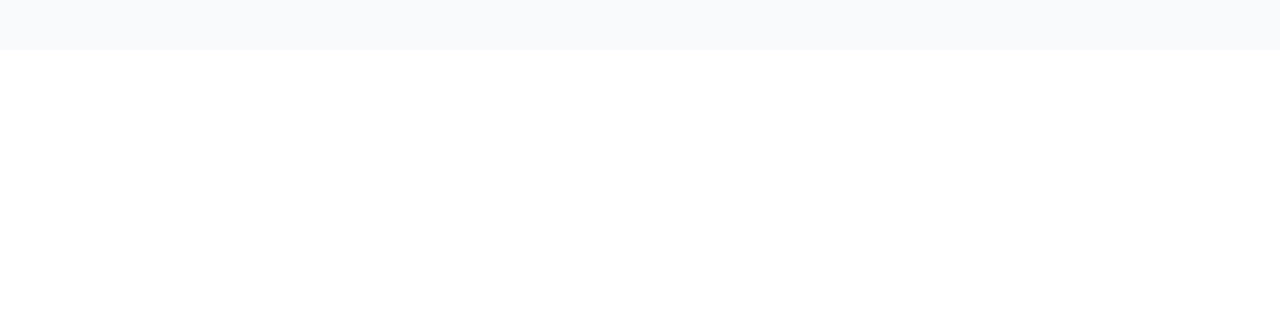
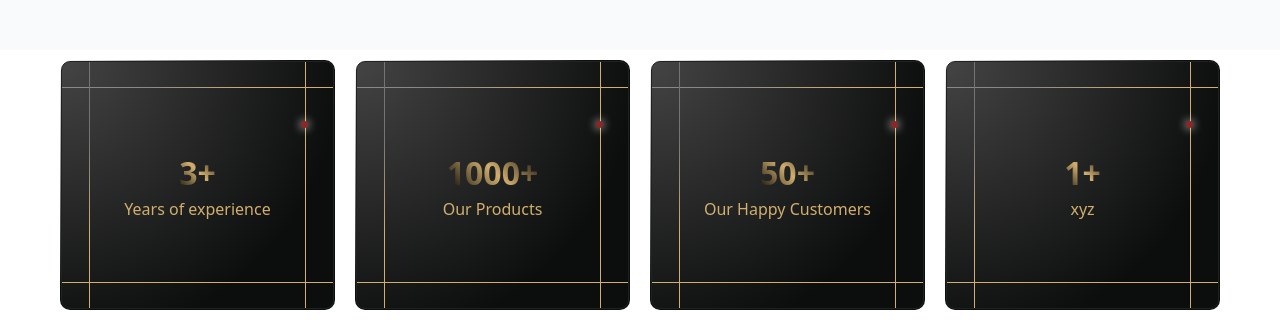
Before and after one commit to hardikmacbook/avinya, a React (Vite) app: page / in a window 1280 px wide. Shown: the part 1422-1742 px from the top of the page. Before the commit the page ends 1472 px from the top, so only its background shows below. Built offline with nearby package versions, Linux system fonts and the light colour scheme; no server answers.

Commit message:
add DetailsAbout Shop componets

```diff
--- a/index.html
+++ b/index.html
@@ -2,10 +2,7 @@
 <html lang="en">
   <head>
     <meta charset="UTF-8" />
-    <link rel="shortcut icon" href="./src/assets/images/zaptro-fevicon.png" type="image/x-icon">
     <meta name="viewport" content="width=device-width, initial-scale=1.0" />
-    <!-- <title>Zaptro - One Click, One Zap, Endless Flavor Adventures</title> -->
-    <!-- <title>Zaptro - Unleashing Bold Flavors, Delivered in a Zap - That's the Zaptro Way.</title> -->
      <title>avinyaa</title>
      <script async defer src="https://cdn.jsdelivr.net/npm/@clerk/clerk-js@latest/dist/clerk.browser.js"></script>
   </head>
--- a/package.json
+++ b/package.json
@@ -19,6 +19,7 @@
     "react-icons": "^5.5.0",
     "react-router-dom": "^7.6.1",
     "react-swiper": "^0.1.5",
+    "styled-components": "^6.1.18",
     "swiper": "^11.2.8",
     "tailwindcss": "^4.1.8"
   },
--- /dev/null
+++ b/src/componets/DetailsAboutShop.jsx
@@ -0,0 +1,137 @@
+import React from 'react';
+import styled from 'styled-components';
+
+const cardData = [
+  { number: '3+', label: 'Years of experience' },
+  { number: '1000+', label: 'Our Products' },
+  { number: '50+', label: 'Our Happy Customers' },
+  { number: '1+', label: 'xyz' },
+];
+
+const Card = ({ number, label }) => {
+  return (
+    <StyledWrapper>
+      <div className="outer">
+        <div className="dot" />
+        <div className="card">
+          <div className="ray" />
+          <div className="text">{number}</div>
+          <div>{label}</div>
+          <div className="line topl" />
+          <div className="line leftl" />
+          <div className="line bottoml" />
+          <div className="line rightl" />
+        </div>
+      </div>
+    </StyledWrapper>
+  );
+};
+
+const StyledWrapper = styled.div`
+  .outer {
+    width: 275px;
+    height: 250px;
+    border-radius: 10px;
+    padding: 1px;
+    background: radial-gradient(circle 230px at 0% 0%, #ffffff, #0c0d0d);
+    position: relative;
+    margin: 10px;
+    display: flex;
+    align-items: center;
+    justify-content: center;
+  }
+
+  .dot {
+    width: 7px;
+    aspect-ratio: 1;
+    position: absolute;
+    background-color: #8b2727;
+    box-shadow: 0 0 10px #ffffff;
+    border-radius: 100px;
+    z-index: 2;
+    right: 20%;
+    top: 20%;
+    animation: moveDot 6s linear infinite;
+  }
+
+  @keyframes moveDot {
+    0%,
+    100% {
+      top: 10%;
+      right: 10%;
+    }
+    25% {
+      top: 10%;
+      right: calc(100% - 35px);
+    }
+    50% {
+      top: calc(100% - 30px);
+      right: calc(100% - 35px);
+    }
+    75% {
+      top: calc(100% - 30px);
+      right: 10%;
+    }
+  }
+
+  .card {
+    z-index: 1;
+    width: 275px;
+    height: 100%;
+    border-radius: 9px;
+    border: solid 1px #202222;
+    background-size: 20px 20px;
+    background: radial-gradient(circle 280px at 0% 0%, #444444, #0c0d0d);
+    display: flex;
+    align-items: center;
+    justify-content: center;
+    position: relative;
+    flex-direction: column;
+    color: #d2af6f;
+  }
+
+  .card .text {
+    font-weight: bolder;
+    font-size: 2rem;
+    background: linear-gradient(45deg, #000000 4%, #d2af6f, #000);
+    background-clip: text;
+    color: transparent;
+  }
+
+  .line {
+    width: 100%;
+    height: 1px;
+    position: absolute;
+    background-color: #d2af6f;
+  }
+  .topl {
+    top: 10%;
+    background: linear-gradient(90deg, #888888 30%, #d2af6f 70%);
+  }
+  .bottoml {
+    bottom: 10%;
+  }
+  .leftl {
+    left: 10%;
+    width: 1px;
+    height: 100%;
+    background: linear-gradient(180deg, #747474 30%, #d2af6f 70%);
+  }
+  .rightl {
+    right: 10%;
+    width: 1px;
+    height: 100%;
+  }
+`;
+
+const App = () => {
+  return (
+    <div style={{ display: 'flex', flexWrap: 'wrap', justifyContent: 'center' }}>
+      {cardData.map((item, index) => (
+        <Card key={index} number={item.number} label={item.label} />
+      ))}
+    </div>
+  );
+};
+
+export default App;
--- a/src/pages/Home.jsx
+++ b/src/pages/Home.jsx
@@ -1,6 +1,7 @@
 import React from 'react'
 import Carousel from '../componets/Carousel'
 import ProductCard from '../context/ProductCard'
+import DetailsAboutShop from '../componets/DetailsAboutShop'
 
 const Home = () => {
   return (
@@ -8,6 +9,7 @@ const Home = () => {
    <div className='w-full h-screen'>
    <Carousel/>
    <ProductCard/>
+   <DetailsAboutShop/>
    </div>
    </>
   )
```
Also changed, not shown: 1 other file (tests, documents, lock files or other folders).
